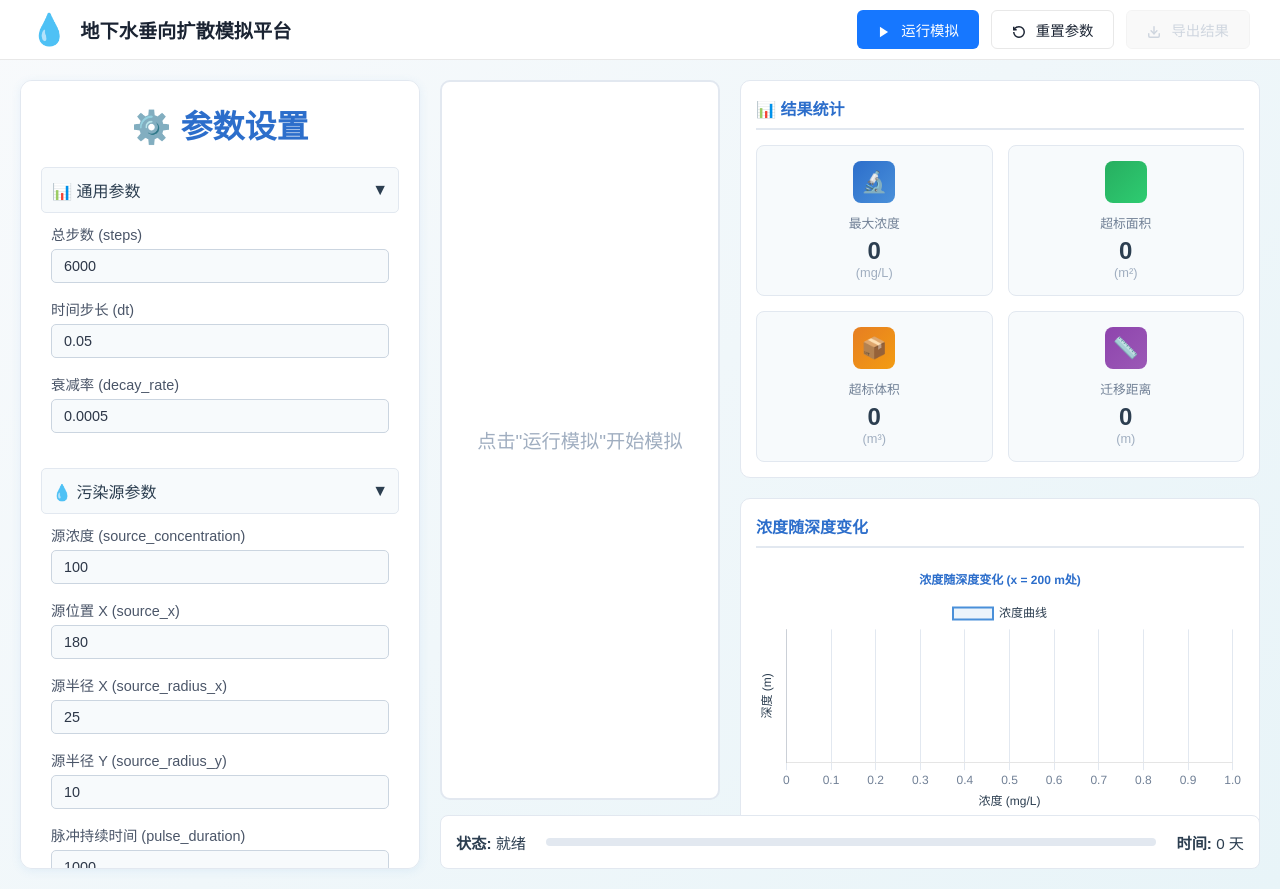
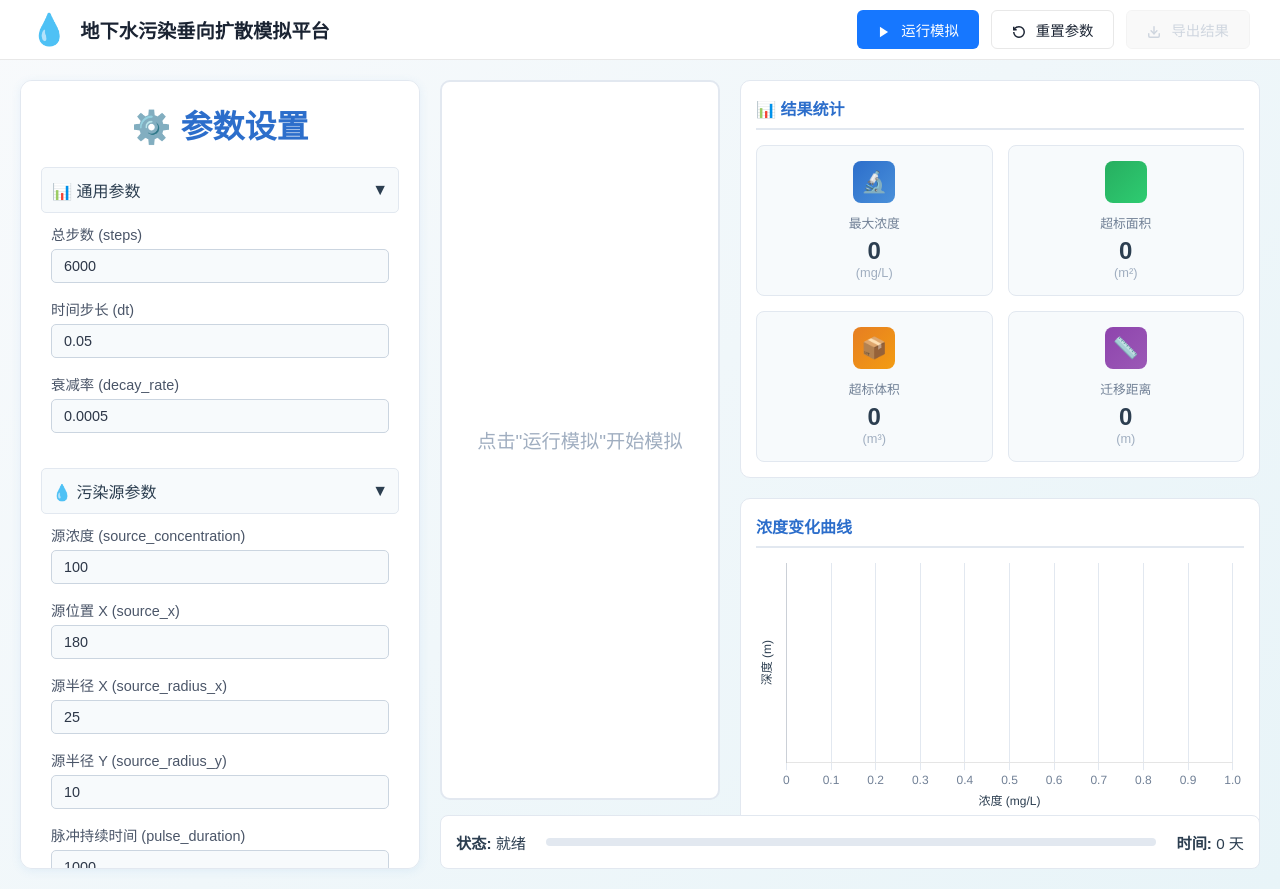
Before and after one commit to ymyj/Water-diffusion, a Flask app: page / in a window 1280 px wide. Run offline with Flask 3, Linux system fonts and the light colour scheme; some libraries are stand-ins or nearby versions.

Commit message:
修复演示视图

```diff
--- a/backend/simulation.py
+++ b/backend/simulation.py
@@ -201,7 +201,7 @@ class SoilPollutionSimulator:
 
     def render_frame(self, c, step):
         """将当前状态渲染为图片"""
-        fig, ax = plt.subplots(figsize=(11, 8), dpi=100)
+        fig, ax = plt.subplots(figsize=(16, 8), dpi=200)
 
         # 绘制地质背景
         ax.fill_between(self.x_arr, self.ae_boundary, self.surface_y, color='#8FBC8F', alpha=0.3)
@@ -215,7 +215,7 @@ class SoilPollutionSimulator:
 
         # 绘制污染羽流
         im = ax.imshow(c, cmap=my_cmap, origin="lower", vmin=1.0, vmax=self.source_concentration / 1.5,
-                       interpolation='bilinear')
+                       interpolation='bilinear', aspect='auto')
 
         # 绘制边界线
         ax.plot(self.x_arr, self.surface_y, color='limegreen', linestyle='-', linewidth=2)
@@ -224,14 +224,25 @@ class SoilPollutionSimulator:
         ax.plot(self.x_arr, self.bc_boundary, color='gray', linestyle='-', linewidth=2)
 
         # 标题
-        ax.set_title(f"污染物在自然土壤剖面中的运移扩散 (t = {step * self.dt:.0f} 天)", pad=15, fontsize=14)
+        ax.set_title(f"地下水污染垂向扩散模拟 (周期：t = {step * self.dt:.0f} 天)", pad=15, fontsize=14)
+
+        # 坐标轴标签
+        ax.set_xlabel("水平距离 (m)", fontsize=12)
+        ax.set_ylabel("深度 (m)", fontsize=12)
+        yticks = np.arange(0, 401, 50)
+
+        ax.set_yticks(yticks)
+
+        ax.set_yticklabels(
+            [str(400 - y) for y in yticks]
+        )
 
         # 图例
         patch_A = mpatches.Patch(facecolor='#8FBC8F', edgecolor='limegreen', linestyle='-', linewidth=2, label='表土层',
                                  alpha=0.6)
-        patch_E = mpatches.Patch(facecolor='#F5DEB3', edgecolor='white', linestyle=':', linewidth=1.5, label='淋溶层',
+        patch_E = mpatches.Patch(facecolor='#F5DEB3', edgecolor='white', linestyle=':', linewidth=1.5, label='淋溶层 (粉质/砂质土)',
                                  alpha=0.6)
-        patch_B = mpatches.Patch(facecolor='#CD853F', edgecolor='white', linestyle='--', linewidth=2.5, label='淀积层',
+        patch_B = mpatches.Patch(facecolor='#CD853F', edgecolor='white', linestyle='--', linewidth=2.5, label='淀积层 (黏土/氧化物)',
                                  alpha=0.6)
         patch_C = mpatches.Patch(facecolor='#708090', edgecolor='gray', linestyle='-', linewidth=2, label='母质层',
                                  alpha=0.6)
@@ -239,9 +250,8 @@ class SoilPollutionSimulator:
 
         ax.set_facecolor('#1a1a1a')
 
-        # 转换为base64
         buf = io.BytesIO()
-        plt.savefig(buf, format='png', bbox_inches='tight')
+        plt.savefig(buf, format='png', bbox_inches='tight', pad_inches=0.3)
         plt.close(fig)
         buf.seek(0)
         img_base64 = base64.b64encode(buf.getvalue()).decode('utf-8')
@@ -300,7 +310,7 @@ class SoilPollutionSimulator:
             depth_values.append(depth)
             concentration_values.append(conc)
 
-        max_depth = 200
+        max_depth = self.surface_y[self.params['source_x']]
         valid_indices = [i for i, d in enumerate(depth_values) if d <= max_depth]
         if valid_indices:
             depth_values = [depth_values[i] for i in valid_indices]
--- a/backend/templates/index.html
+++ b/backend/templates/index.html
@@ -220,6 +220,7 @@
             width: 100%;
             height: 100%;
             object-fit: fill;
+            image-rendering: auto;
         }
         .stats-area {
             width: 520px;
@@ -342,7 +343,7 @@
         <div class="header">
             <div class="header-title">
                 <span class="icon">💧</span>
-                <span>地下水垂向扩散模拟平台</span>
+                <span>地下水污染垂向扩散模拟平台</span>
             </div>
             <div class="header-buttons">
                 <button class="btn-run" @click="startSimulation" :disabled="isRunning">
@@ -569,7 +570,7 @@
                             </div>
                         </div>
                         <div class="stats-card" style="flex: 1; display: flex; flex-direction: column;">
-                            <div class="stats-title"> 浓度随深度变化</div>
+                            <div class="stats-title"> 浓度变化曲线</div>
                             <div class="chart-container">
                                 <canvas id="depthChart"></canvas>
                             </div>
@@ -662,16 +663,8 @@
                             indexAxis: 'y',
                             plugins: {
                                 legend: {
-                                    display: true,
-                                    position: 'top',
-                                    labels: { color: '#2c3e50' }
+                                    display: false,
                                 },
-                                title: {
-                                    display: true,
-                                    text: '浓度随深度变化 (x = 200 m处)',
-                                    color: '#2c6ecb',
-                                    font: { size: 12 }
-                                }
                             },
                             scales: {
                                 x: {
```
